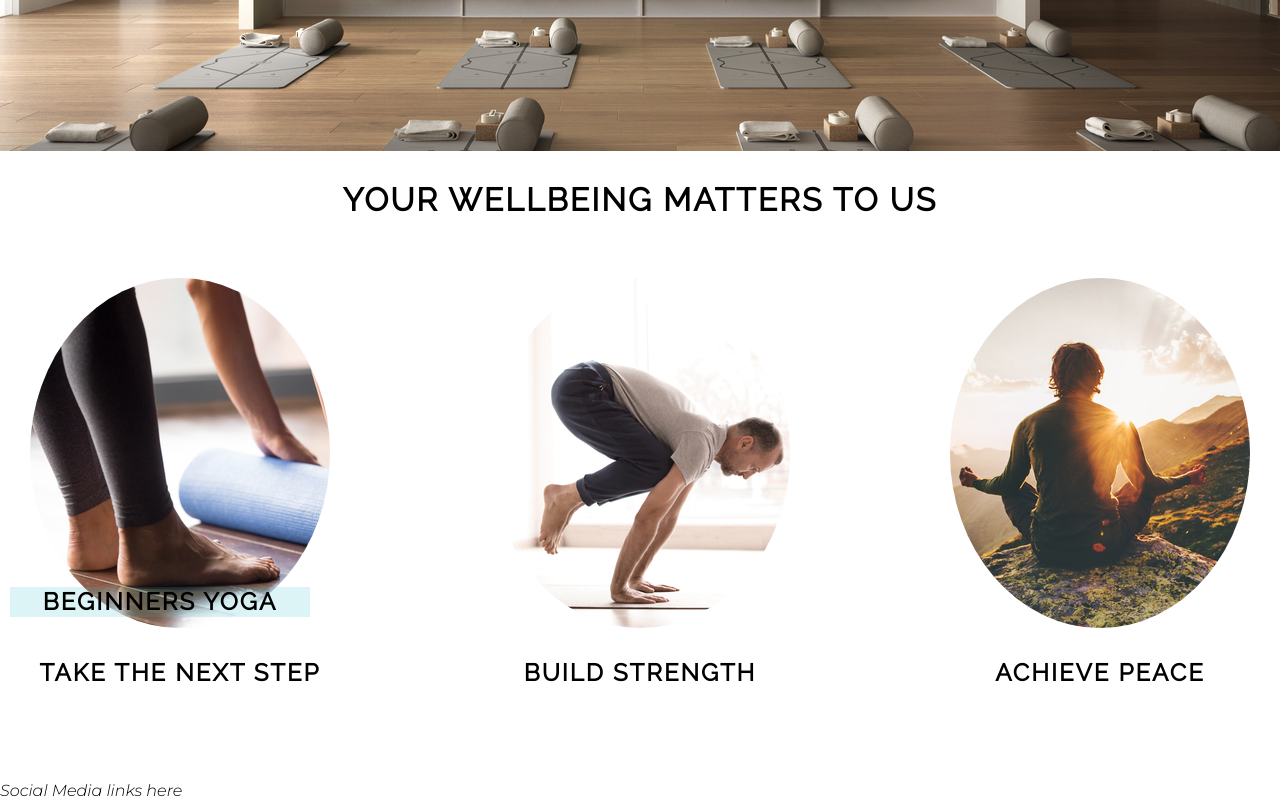
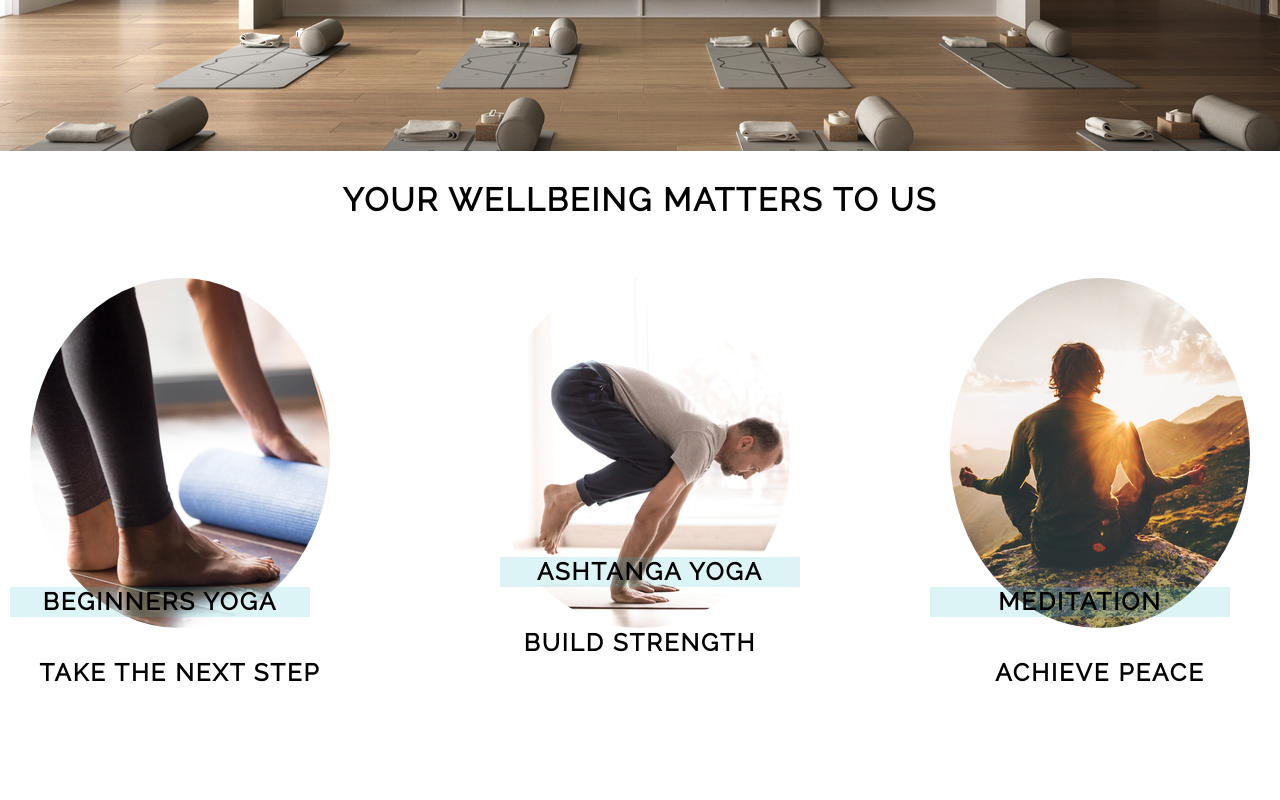
Before and after one commit to J-R77-stack/Even-Flow-Yoga, a plain HTML site: page index.html in a window 1280 px wide. Shown: the part 562-1362 px from the top of the page. Drawn offline with Linux system fonts and the light colour scheme.

Commit message:
Add links to other pages from main page

```diff
--- a/assets/css/style.css
+++ b/assets/css/style.css
@@ -154,7 +154,7 @@ img {
     margin: 0 auto;
 }
 
-/* Wellbeing  and center image */
+/* center text and image */
 
 #wellbeing {
     margin: 30px 0;
@@ -183,6 +183,24 @@ img {
     text-align: center;
 }
 
+.strong {
+    text-decoration: none;
+
+}
+
+#ash {
+    font-size: 100%;
+    font-family: Raleway;
+    text-transform: uppercase;
+    letter-spacing: 3px;
+    width: 300px;
+    height: 30px;
+    background-color: rgba(56, 190, 200, 0.17);
+    bottom: 100px;
+    left: 10px;
+    position: relative;
+}
+
 /* right-text and image */
 
 #right-circle-container {
@@ -205,6 +223,24 @@ img {
 #right-text {
     text-align: center;
     float: right;
+}
+
+.peace {
+    text-decoration: none;
+
+}
+
+#meditate {
+    font-size: 100%;
+    font-family: Raleway;
+    text-transform: uppercase;
+    letter-spacing: 3px;
+    width: 300px;
+    height: 30px;
+    background-color: rgba(56, 190, 200, 0.17);
+    bottom: 100px;
+    left: 10px;
+    position: relative;
 }
 
 /* left-text and image */
--- a/index.html
+++ b/index.html
@@ -63,18 +63,32 @@
                 <div id="right-circle-cover-bg">
                 </div>
             </div>
+            <a href="#" class="peace">
             <h2>Achieve Peace</h2>
+        </a>
+        <div id="meditate">
+            <h2>Meditation</h2>
         </div>
-        <div>
+        </div>
+        <div id="center-text">
             <div id="center-circle-container">
                 <div id="center-circle-cover-bg">
-                </div>
             </div>
-            <h2 id="center-text">Build Strength</h2>
+            <a href="#" class="strong">
+            <h2>Build Strength</h2>
+        </a>
+        <div id="ash">
+            <h2>Ashtanga Yoga</h2>
+        </div>
         </div>
     </section>
     <footer>
-        Social Media links here
+        <ul>
+            <li>
+                <a href="https://facebook.com" target="_blank" rel="noopener"
+                aria-label="Visit our Facebook page (opens in a new tab)"><i class="fab fa-facebook"></i></a>
+            </li>
+        </ul>
     </footer>
 </body>
 </html>
```
